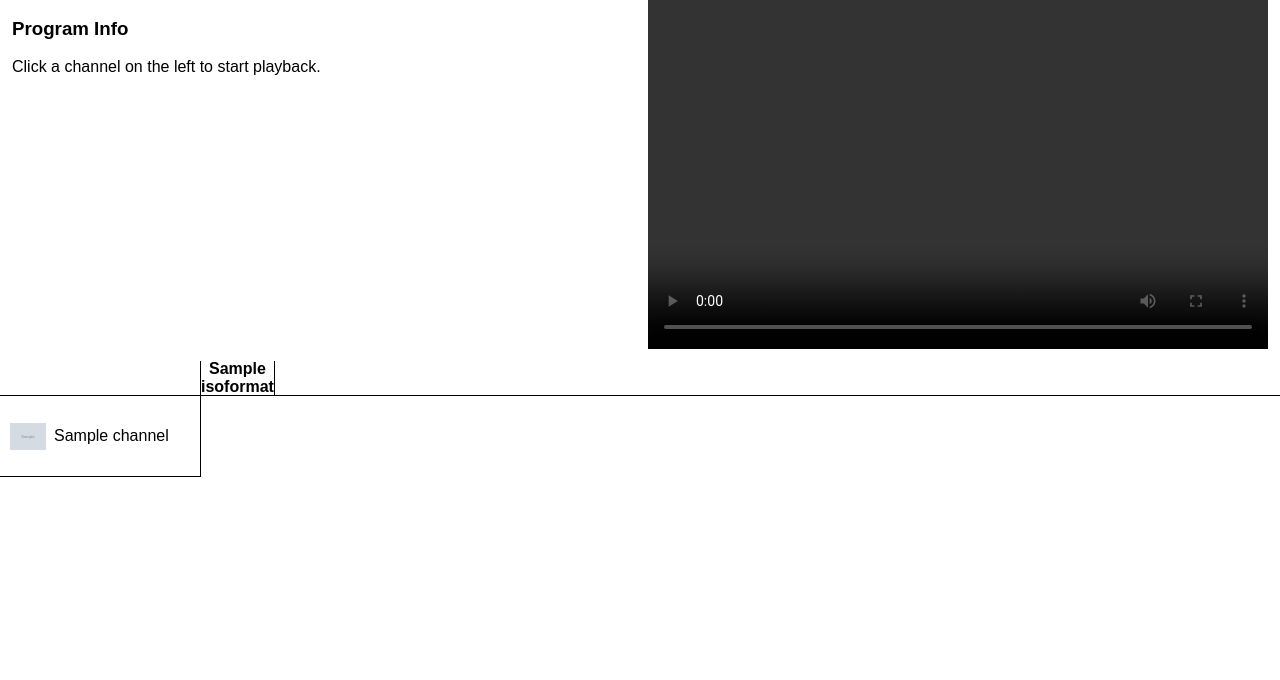
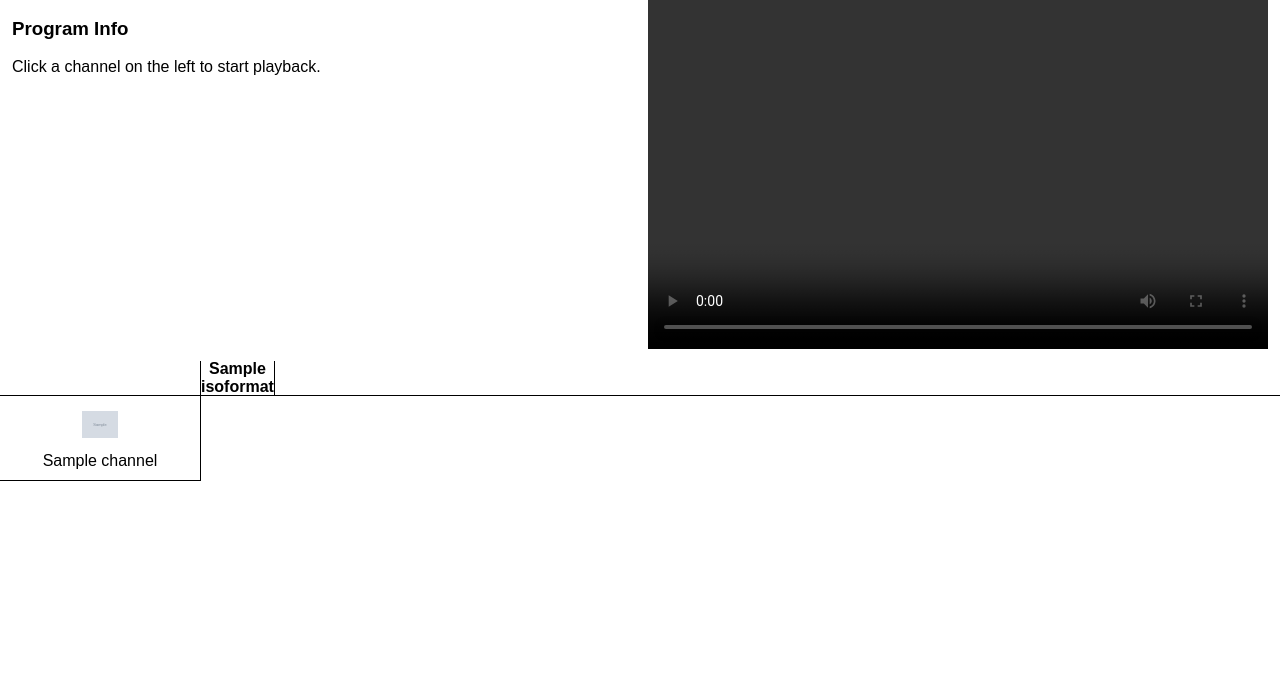
Before and after one commit to thehack904/RetroIPTVGuide, a Flask app: template templates/guide.html in a window 1280 px wide. Shown: the part 53-733 px from the top of the page. Run offline with Flask 3, Linux system fonts and the light colour scheme; the template is opened without the code that fills it: most values are stand-ins (such as "Sample title", 1, 10 or a date in 2020); grey boxes marked "Sample" are stand-in pictures.

Commit message:
Update guide.html
Updated guide.html center logo above  channel name and channel name is centered below channel logo

```diff
--- a/templates/guide.html
+++ b/templates/guide.html
@@ -41,10 +41,10 @@
         .time-header { display:flex; height:34px; align-items:center; }
         .time-cell { flex:0 0 {{ 30*SCALE }}px; width:{{ 30*SCALE }}px; text-align:center; border-right:1px solid; font-weight:600; }
         .chan-name {
-            padding:10px; height:60px; display:flex; align-items:center; gap:8px; white-space:nowrap; overflow:hidden; text-overflow:ellipsis;
-            border-bottom:1px solid; cursor:pointer; position: relative; z-index: 10; pointer-events: auto; user-select: none;
+	    padding: 10px; height: auto; display: flex; flex-direction: column; align-items: center; justify-content: center; text-align: center;
+	    gap: 6px; border-bottom: 1px solid;  cursor: pointer; position: relative;  z-index: 10; pointer-events: auto; user-select: none;
         }
-        .chan-name img { width:36px; height:36px; object-fit:contain; }
+        .chan-name img { width:36px; height:36px; object-fit:contain; margin-bottom: 4px; }
         .grid-row  { position:relative; height:60px; border-bottom:1px solid; }
         .grid-content { position:relative; width: {{ total_width }}px; min-height:100%; }
         .program { position:absolute; top:6px; height:48px; border:1px solid; padding:4px 6px; overflow:hidden; text-overflow:ellipsis; white-space:nowrap;
```
